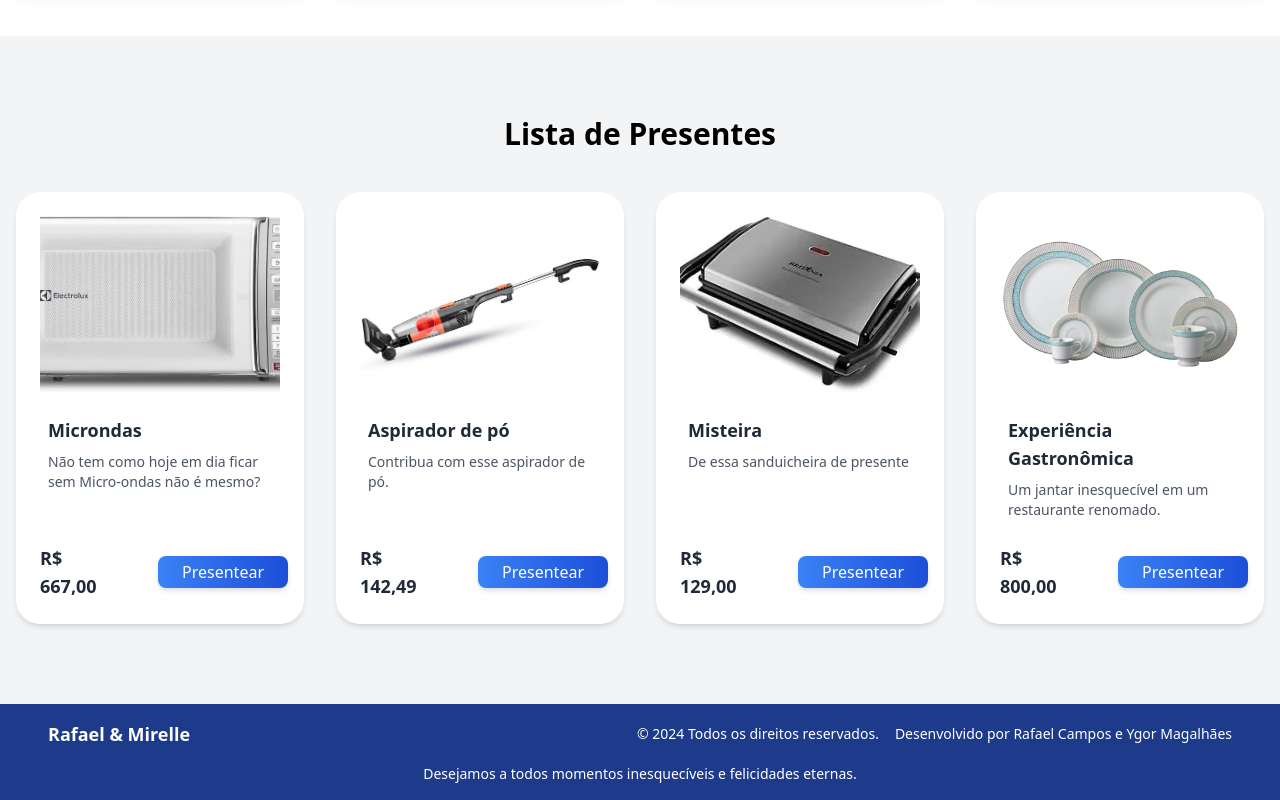
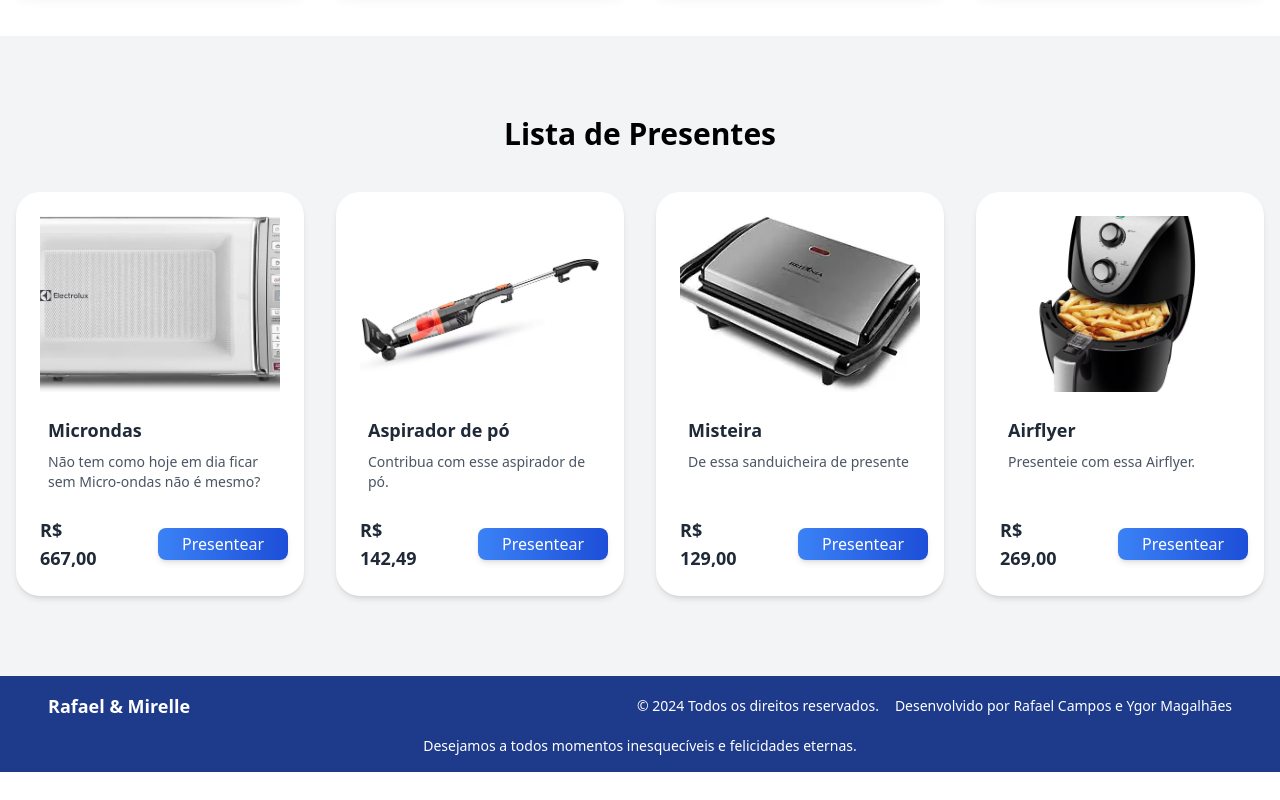
Before and after one commit to rafael-campos/SiteCasamento, a Next.js app: page / in a window 1280 px wide. Shown: the part 3914-4714 px from the top of the page. After the commit the page ends 4686 px from the top, so only its background shows below. Built offline with nearby package versions, Linux system fonts and the light colour scheme.

Commit message:
ajuste lista de presente

```diff
--- a/components/ListaDePresente.tsx
+++ b/components/ListaDePresente.tsx
@@ -53,10 +53,10 @@ const ListaDePresentes: React.FC = () => {
     },
     {
       id: '4',
-      imagem: '/images/presentes/jantar.webp',
-      nome: 'Experiência Gastronômica',
-      descricao: 'Um jantar inesquecível em um restaurante renomado.',
-      preco: 'R$ 800,00',
+      imagem: '/images/presentes/airflyer.webp',
+      nome: 'Airflyer',
+      descricao: 'Presenteie com essa Airflyer.',
+      preco: 'R$ 269,00',
     },
     // Adicione mais presentes conforme necessário
   ];
--- a/pages/[id].tsx
+++ b/pages/[id].tsx
@@ -45,6 +45,16 @@ const presentes: Presente[] = [
         codigoPix: '00020126810014br.gov.bcb.pix013692fb26d6-62d7-40fc-a775-c6ba8f2ae2250219Enviando a misteira5204000053039865406129.005802BR5922Rafael Henrique Campos6008Brasilia62090505siowv63043199',
         linkProduto: 'https://www.amazon.com.br/Brit%C3%A2nia-SANDUICHEIRA-GRILL-PRESS-BGR27I/dp/B09WWY48B7/ref=asc_df_B09WWY48B7/?tag=googleshopp00-20&linkCode=df0&hvadid=555495720867&hvpos=&hvnetw=g&hvrand=5768162328902286780&hvpone=&hvptwo=&hvqmt=&hvdev=c&hvdvcmdl=&hvlocint=&hvlocphy=1001585&hvtargid=pla-1689628867581&psc=1&mcid=6811c2f452653d3781966c110612a833'
     },
+    {
+        id: '4',
+        imagem: '/images/presentes/airflyer.webp',
+        nome: 'Airflyer',
+        descricao: 'Presenteie com essa airflyer',
+        preco: 'R$ 269,00',
+        codigoPix: '00020126830014br.gov.bcb.pix013692fb26d6-62d7-40fc-a775-c6ba8f2ae2250221Enviando ima airflyer5204000053039865406269.005802BR5922Rafael Henrique Campos6008Brasilia62090505pa23r63045BCA',
+        linkProduto: 'https://www.casasbahia.com.br/fritadeira-eletrica-sem-oleo-air-fryer-mondial-af-30-family-inox-iv-35l-preta-55010765/p/55010765?utm_medium=cpc&utm_source=GP_PLA&IdSku=55010765&idLojista=10037&tipoLojista=1P&gclsrc=aw.ds&&utm_campaign=gg_pmax_core_elpo_apostas&gad_source=4&gclid=CjwKCAjw3NyxBhBmEiwAyofDYc1oTAYDz3eS5d7OVFvhCrpWdr_cdtn25CTXPmbNMS59WHtI0_L5TxoCUVQQAvD_BwE'
+    },
+
     // ... seus outros presentes ...
 ];
 
```
Also changed, not shown: public/images/presentes/airflyer.webp (added).
